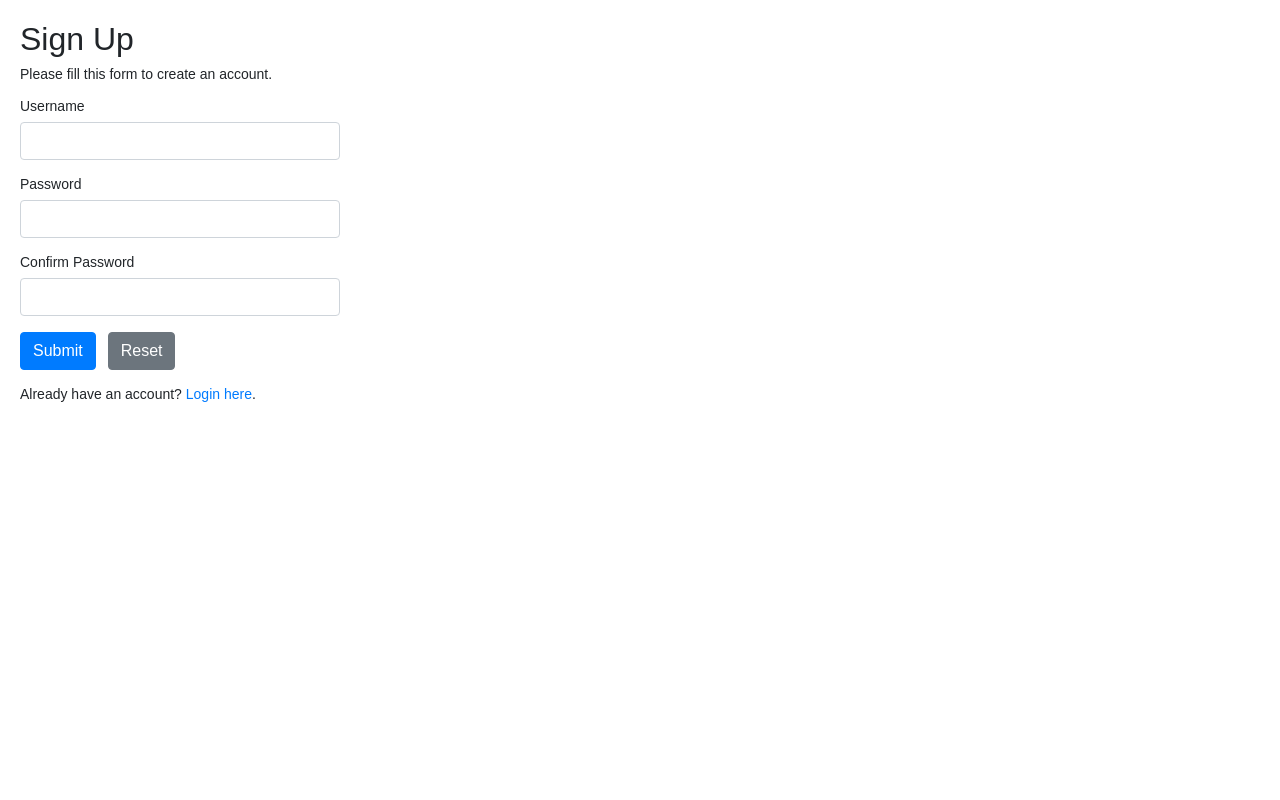
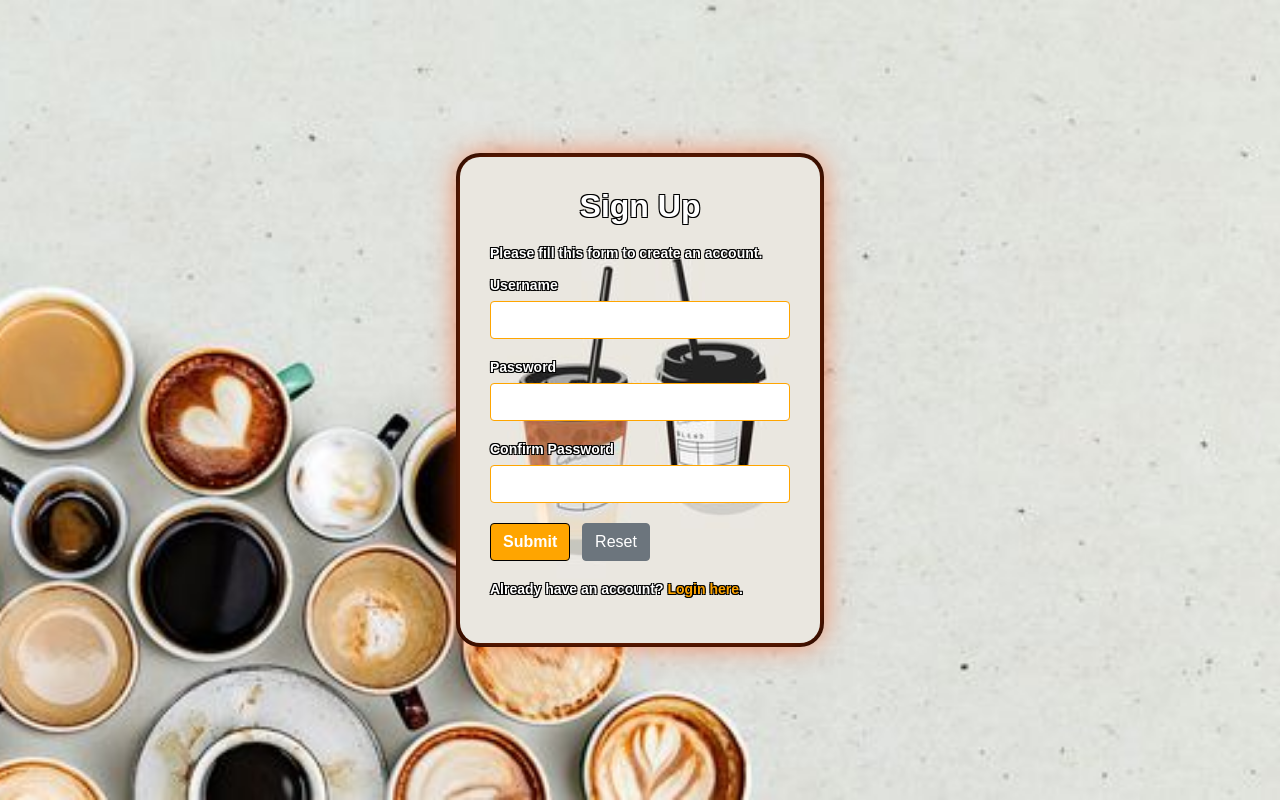
Before and after one commit to Loren143/dacol-pdo-crud, a PHP site: page /app/register.php in a window 1280 px wide. Run offline with PHP 8.4, Linux system fonts and the light colour scheme.

Commit message:
additional\ design

```diff
--- a/app/register.php
+++ b/app/register.php
@@ -100,8 +100,84 @@ if($_SERVER["REQUEST_METHOD"] == "POST"){
     <title>Sign Up</title>
     <link rel="stylesheet" href="https://stackpath.bootstrapcdn.com/bootstrap/4.5.2/css/bootstrap.min.css">
     <style>
-        body{ font: 14px sans-serif; }
-        .wrapper{ width: 360px; padding: 20px; }
+          body{ font: 14px sans-serif;
+     font-family: Arial, sans-serif;
+    background-image: url('../media/bg copy.jpg');
+    background-size: cover;
+    background-repeat: no-repeat;
+    background-position: center;
+    display: flex;
+    justify-content: center;
+    align-items: center;
+    height: 100vh;
+    margin: 0;
+         }
+         .wrapper {
+    width: 360px;
+    padding: 30px;
+    background-color: #fff; /* White background */
+    border-radius: 20px;
+    box-shadow: 0px 0px 30px rgba(255, 69, 0, 0.7), 0 0 0 4px black; /* Orange shadow and black border */
+    background-image: url('./media/3c.jpg'); /* Background image */
+    background-size: cover;
+    background-position: center;
+}
+.wrapper h2 {
+            text-align: center;
+            margin-bottom: 20px;
+            color: white; /* Hard black text */
+            font-weight: bold; /* Bold font */
+            text-shadow: 2px 2px 4px rgba(0, 0, 0, 0.2); /* Text shadow */
+            text-shadow: -1px -1px 0 black, 1px -1px 0 black, -1px 1px 0 black, 1px 1px 0 black;
+        }
+
+        .form-group {
+            margin-bottom: 20px;
+        }
+
+        label {
+            color: white; /* Hard black text */
+            font-weight: bold; /* Bold font */
+            text-shadow: -1px -1px 0 black, 1px -1px 0 black, -1px 1px 0 black, 1px 1px 0 black;
+        }
+
+        .form-control {
+            border-color: orange; /* Light gray border */
+            font-weight: bold; /* Bold font */
+        }
+
+        .form-control:focus {
+            border-color: orange; /* Blue border when focused */
+            box-shadow: 0 0 0 0.2rem rgba(0,123,255,.25); /* Focus effect */
+        }
+
+        .btn-primary {
+            background-color: orange; /* Blue button */
+            border-color: black;
+            font-weight: bold; /* Bold font */
+        }
+
+        .btn-primary:hover {
+            background-color: orange; /* Darker blue on hover */
+            border-color: #0056b3;
+        }
+
+        .alert {
+            margin-top: 20px;
+        }
+        p {
+    font-weight: bold;
+    color: white;
+    text-shadow: -1px -1px 0 black, 1px -1px 0 black, -1px 1px 0 black, 1px 1px 0 black;
+}
+
+
+        a {
+             font-weight: bold;
+             color: orange;
+             text-shadow: -1px -1px 0 black, 1px -1px 0 black, -1px 1px 0 black, 1px 1px 0 black;
+        }
+
     </style>
 </head>
 <body>
```
Also changed, not shown: media/bg copy.jpg (added), media/bgs.jpg (deleted).
